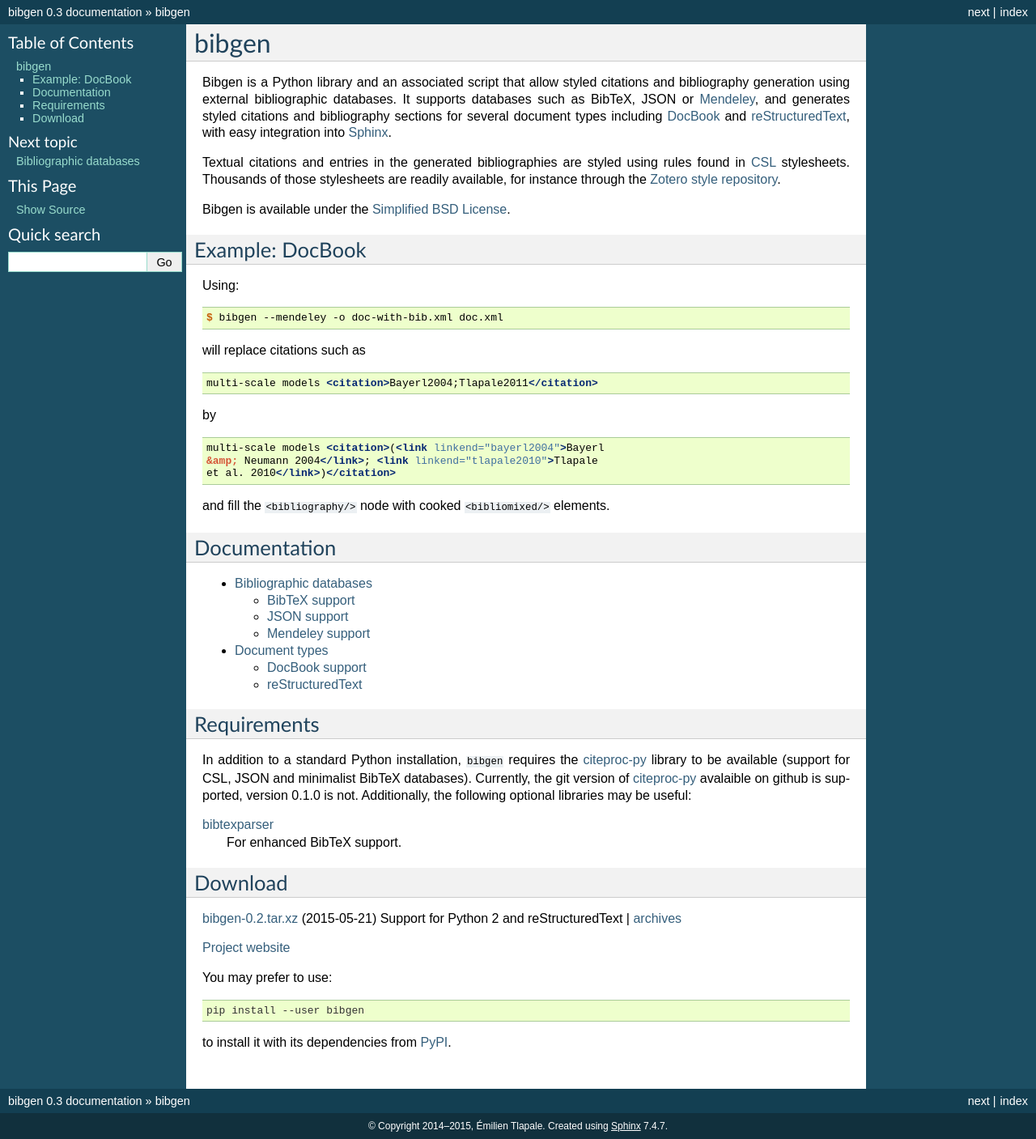
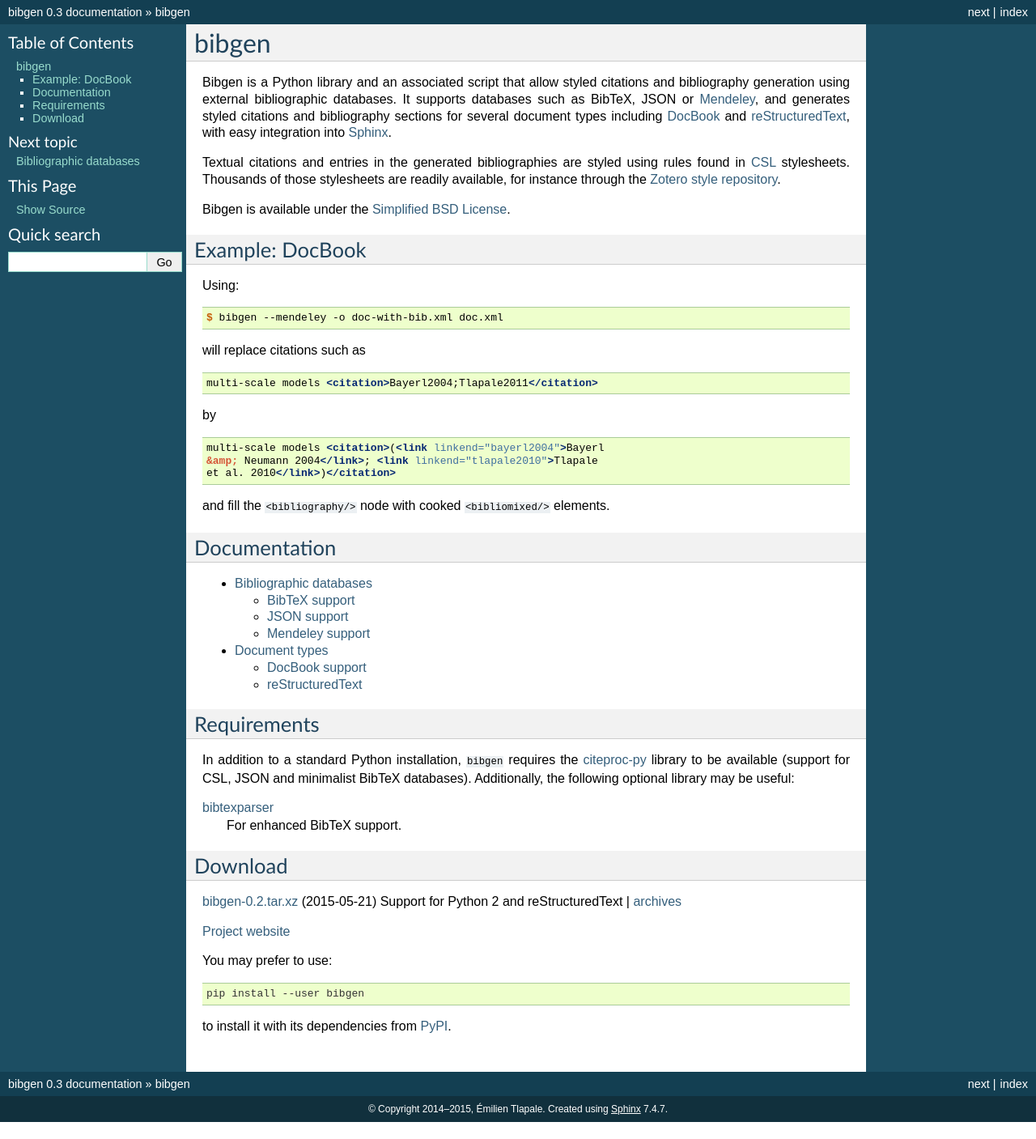
Before and after one commit to etlapale/bibgen, a Sphinx documentation site: the page built from doc/source/index.rst, in a window 1280 px wide. Shown: the whole page at 81% size. Built offline with Sphinx 7.4.7, drawn with Linux system fonts in a browser that asks for light colours; after the commit the page ends 1386 px from its top, so only the background shows below that.

Commit message:
Removing note on citeproc-py version.

```diff
--- a/doc/source/index.rst
+++ b/doc/source/index.rst
@@ -54,10 +54,9 @@
 ------------
 In addition to a standard Python installation, ``bibgen`` requires
 the citeproc-py_ library to be available (support for CSL, JSON and
-minimalist BibTeX databases). Currently, the git version of
-citeproc-py_ avalaible on github is supported, version 0.1.0 is not.
+minimalist BibTeX databases).
 Additionally, the following optional
-libraries may be useful:
+library may be useful:
 
 bibtexparser_
   For enhanced BibTeX support.
--- a/examples/example-01.rst
+++ b/examples/example-01.rst
@@ -9,8 +9,8 @@
 .. bibliography::
    :mendeley:
 
+   Albright1984
+   Gros1998
+
 .. bibliography::
    :mendeley:
-
-   Albright1984
-   Gros1998
```
